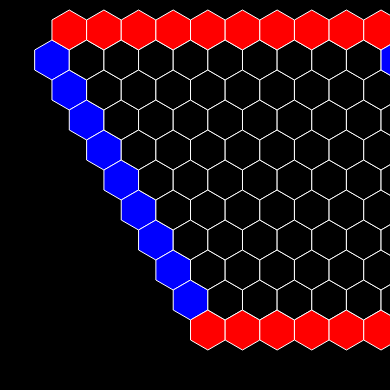
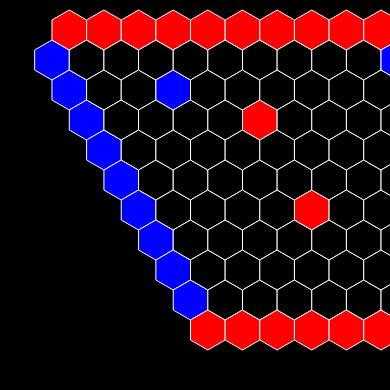
Before and after one commit to marmelab/Hex, a React Native app in the folder mobile-app/: screen / in a window 390 px wide. Shown: the top 390 px of the page. Built offline with nearby package versions, Linux system fonts and the light colour scheme.

Commit message:
Draw board from a given game state

```diff
--- a/mobile-app/App.tsx
+++ b/mobile-app/App.tsx
@@ -2,14 +2,30 @@ import * as React from 'react';
 import { StatusBar } from 'expo-status-bar';
 import { StyleSheet, View } from 'react-native';
 import Board from './components/Board';
+import { GameState } from '../web-app/src/common/gameState';
 
-const DEFAULT_BOARD_SIZE = 9;
+const gamestate: GameState = {
+  turn: 'white',
+  winner: null,
+  winningPath: null,
+  board: [
+    [{ value: 'empty' }, { value: 'empty' }, { value: 'empty' }, { value: 'empty' }, { value: 'empty' }, { value: 'empty' }, { value: 'empty' }, { value: 'empty' }, { value: 'empty' }],
+    [{ value: 'empty' }, { value: 'empty' }, { value: 'white' }, { value: 'empty' }, { value: 'empty' }, { value: 'empty' }, { value: 'empty' }, { value: 'empty' }, { value: 'empty' }],
+    [{ value: 'empty' }, { value: 'empty' }, { value: 'empty' }, { value: 'empty' }, { value: 'black' }, { value: 'empty' }, { value: 'empty' }, { value: 'empty' }, { value: 'empty' }],
+    [{ value: 'empty' }, { value: 'empty' }, { value: 'empty' }, { value: 'empty' }, { value: 'empty' }, { value: 'empty' }, { value: 'empty' }, { value: 'empty' }, { value: 'empty' }],
+    [{ value: 'empty' }, { value: 'empty' }, { value: 'empty' }, { value: 'empty' }, { value: 'empty' }, { value: 'empty' }, { value: 'empty' }, { value: 'empty' }, { value: 'empty' }],
+    [{ value: 'empty' }, { value: 'empty' }, { value: 'empty' }, { value: 'empty' }, { value: 'black' }, { value: 'empty' }, { value: 'empty' }, { value: 'empty' }, { value: 'empty' }],
+    [{ value: 'empty' }, { value: 'empty' }, { value: 'empty' }, { value: 'empty' }, { value: 'empty' }, { value: 'empty' }, { value: 'empty' }, { value: 'empty' }, { value: 'empty' }],
+    [{ value: 'empty' }, { value: 'empty' }, { value: 'empty' }, { value: 'empty' }, { value: 'empty' }, { value: 'empty' }, { value: 'white' }, { value: 'empty' }, { value: 'empty' }],
+    [{ value: 'empty' }, { value: 'empty' }, { value: 'empty' }, { value: 'empty' }, { value: 'empty' }, { value: 'empty' }, { value: 'empty' }, { value: 'empty' }, { value: 'empty' }],
+  ],
+}
 
 export default function App() {
   return (
     <View style={styles.container}>
       <StatusBar style="auto" />
-      <Board boardSize={DEFAULT_BOARD_SIZE} />
+      <Board gameState={gamestate} />
     </View>
   );
 }
--- a/mobile-app/components/Board.tsx
+++ b/mobile-app/components/Board.tsx
@@ -2,37 +2,34 @@ import * as React from 'react';
 import Svg from 'react-native-svg';
 import PlayableCell from './PlayableCell';
 import BorderCell from './BorderCell';
+import { GameState } from '../../web-app/src/common/gameState';
+import { CellType } from "../utils";
 
 const CELL_STROKE_COLOR = "white";
 const CELL_SIZE = 20;
 const DISTANCE_BETWEEN_HEXAGONE_PARALLEL_SIDES = Math.sqrt(3);
-const DEFAULT_CELL_COLOR = "black";
-const PLAYER_1_CELL_COLOR = "blue";
-const PLAYER_2_CELL_COLOR = "red";
-
-type CellType = "player1Border" | "player2Border" | "playable";
 
 interface BoardData {
-  boardSize: number;
+  gameState: GameState;
 }
 
 export default function Board(props: BoardData) {
   return (
     <Svg width="100%" height="100%">
       {
-        generateBoardCells(props.boardSize).map((cell) => (
-          cell.typeCell == "playable" ?
+        generateBoardCells(props.gameState).map((cell) => (
+          cell.cellType == "playable" ?
             <PlayableCell
               svgPoints={cell.svgPointsToDraw}
               strokeColor={CELL_STROKE_COLOR}
-              cellColor={DEFAULT_CELL_COLOR}
+              cellValue={props.gameState.board[cell.withoutBorderCoordinates.y][cell.withoutBorderCoordinates.x]}
               onCellPress={() => onCellPress(cell.withoutBorderCoordinates)}
             />
             :
             <BorderCell
               svgPoints={cell.svgPointsToDraw}
               strokeColor={CELL_STROKE_COLOR}
-              playerBorderColor={cell.typeCell == "player1Border" ? PLAYER_1_CELL_COLOR : PLAYER_2_CELL_COLOR}
+              playerBorder={cell.cellType}
             />
         ))
       }
@@ -44,9 +41,9 @@ function onCellPress(coordinates: { x: number, y: number }) {
   alert(`x:${coordinates.x} y:${coordinates.y}`)
 }
 
-function generateBoardCells(size: number): { withoutBorderCoordinates: { x: number, y: number }, svgPointsToDraw: string, typeCell: CellType }[] {
+function generateBoardCells(gameState: GameState): { withoutBorderCoordinates: { x: number, y: number }, svgPointsToDraw: string, cellType: CellType }[] {
   const cells = [];
-  const sizeWithBorder = size + 2;
+  const sizeWithBorder = gameState.board.length + 2;
   const offset = (DISTANCE_BETWEEN_HEXAGONE_PARALLEL_SIDES * CELL_SIZE) / 2;
   for (let col = 0; col < sizeWithBorder; col += 1) {
     for (let row = 0; row < sizeWithBorder; row += 1) {
@@ -57,7 +54,7 @@ function generateBoardCells(size: number): { withoutBorderCoordinates: { x: numb
         cells.push({
           withoutBorderCoordinates: { x: col - 1, y: row - 1 },
           svgPointsToDraw: getSvgPoints(svgX, svgY),
-          typeCell: getCellType(col, row, sizeWithBorder)
+          cellType: getCellType(col, row, sizeWithBorder)
         });
       }
     }
--- a/mobile-app/components/BorderCell.tsx
+++ b/mobile-app/components/BorderCell.tsx
@@ -1,17 +1,21 @@
 import * as React from 'react';
 import { Polygon } from 'react-native-svg';
-import { PLAYER_1_CELL_COLOR, PLAYER_2_CELL_COLOR, DEFAULT_CELL_COLOR } from '../utils';
-
+import { PLAYER_1_CELL_COLOR, PLAYER_2_CELL_COLOR } from "../utils";
+import { CellType } from "../utils";
 
 interface BorderCellData {
   svgPoints: string;
   strokeColor: string;
-  playerBorderColor: string;
+  playerBorder: CellType;
 }
 
 
 export default function BorderCell(props: BorderCellData) {
   return (
-    <Polygon points={props.svgPoints} stroke={props.strokeColor} fill={props.playerBorderColor} />
+    <Polygon points={props.svgPoints} stroke={props.strokeColor} fill={getBorderColor(props.playerBorder)} />
   )
 }
+
+function getBorderColor(cellType: CellType) {
+  return cellType == "player1Border" ? PLAYER_1_CELL_COLOR : PLAYER_2_CELL_COLOR;
+}
--- a/mobile-app/components/PlayableCell.tsx
+++ b/mobile-app/components/PlayableCell.tsx
@@ -1,10 +1,12 @@
 import * as React from 'react';
 import { Polygon } from 'react-native-svg';
+import type { Cell } from '../../web-app/src/common/gameState';
+import { DEFAULT_CELL_COLOR, PLAYER_1_CELL_COLOR, PLAYER_2_CELL_COLOR } from "../utils";
 
 interface PlayableCellData {
   svgPoints: string;
   strokeColor: string;
-  cellColor: string;
+  cellValue: Cell;
   onCellPress: () => void;
 }
 
@@ -13,7 +15,11 @@ export default function PlayableCell(props: PlayableCellData) {
     <Polygon
       points={props.svgPoints}
       stroke={props.strokeColor}
-      fill={props.cellColor}
+      fill={getPawnColor(props.cellValue)}
       onClick={() => props.onCellPress()}
     />)
 }
+
+function getPawnColor(cellValue: Cell) {
+  return cellValue.value == "white" ? PLAYER_1_CELL_COLOR : cellValue.value == "black" ? PLAYER_2_CELL_COLOR : DEFAULT_CELL_COLOR;
+}
--- /dev/null
+++ b/mobile-app/utils.ts
@@ -0,0 +1,5 @@
+export const DEFAULT_CELL_COLOR = "black";
+export const PLAYER_1_CELL_COLOR = "blue";
+export const PLAYER_2_CELL_COLOR = "red";
+
+export type CellType = "player1Border" | "player2Border" | "playable";
```
